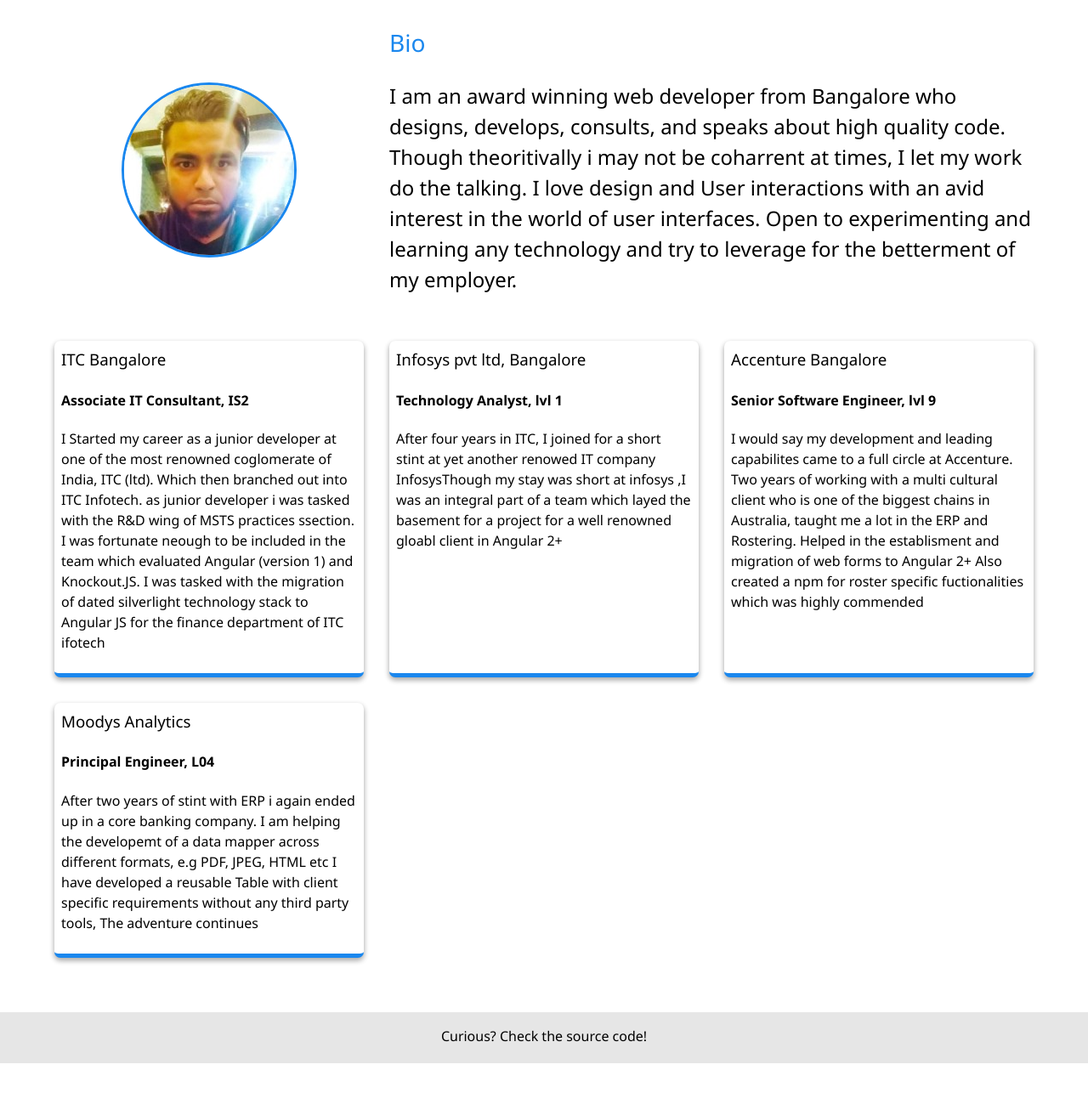
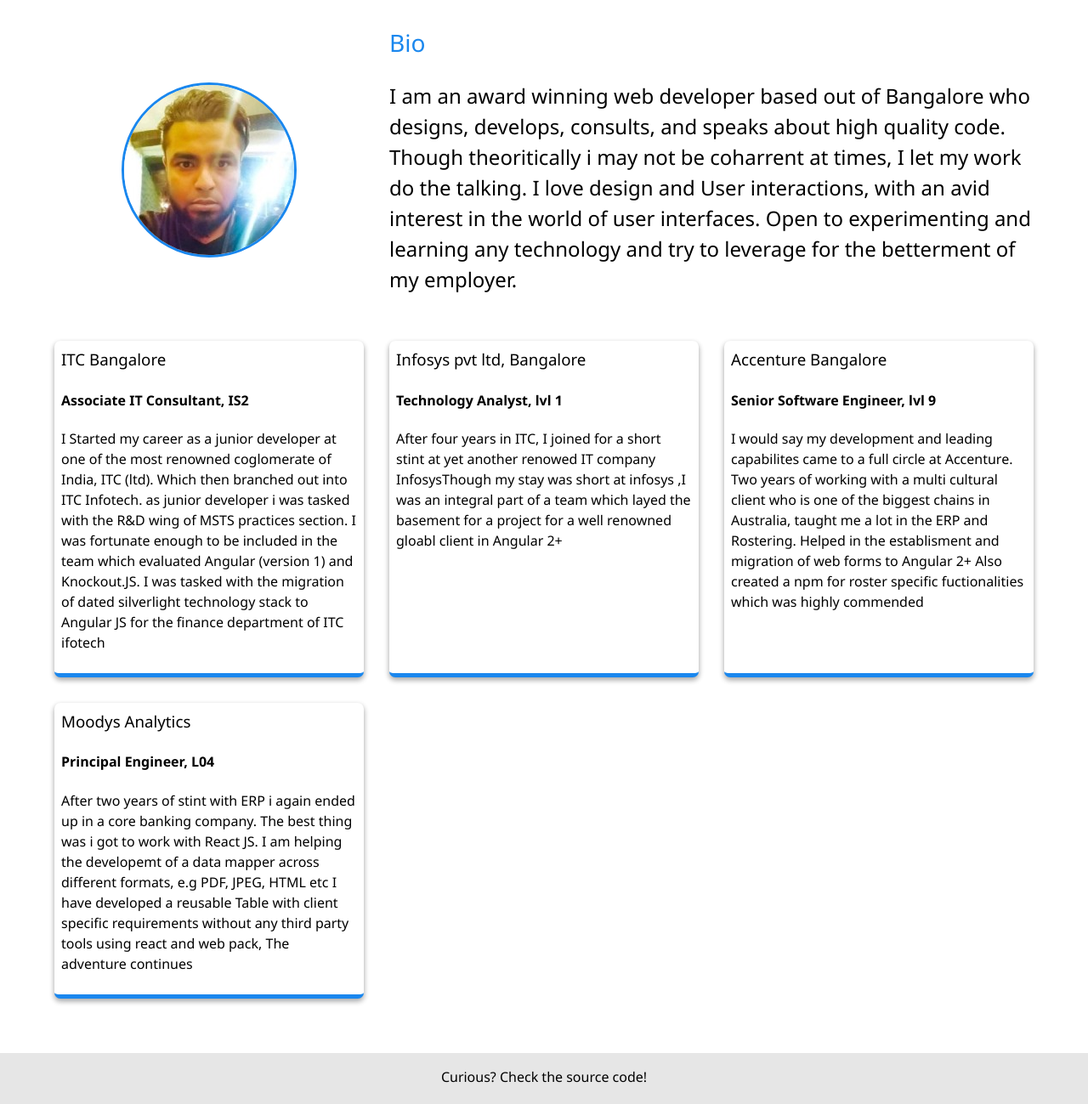
Before and after one commit to joe07leovin/Portfolio, a website: page dist/about.html in a window 1280 px wide. Shown: the part 253-1552 px from the top of the page at 85% size. Before the commit the page ends 1504 px from the top, so only its background shows below. Drawn offline with Linux system fonts and the light colour scheme.

Commit message:
corrections

```diff
--- a/dist/about.html
+++ b/dist/about.html
@@ -1,18 +1,13 @@
 <!DOCTYPE html>
 <html lang="en">
+
 <head>
   <meta charset="UTF-8" />
   <meta name="viewport" content="width=device-width, initial-scale=1.0" />
   <meta http-equiv="X-UA-Compatible" content="ie=edge" />
-    <link
-      href="https://fonts.googleapis.com/css?family=Roboto&display=swap"
-      rel="stylesheet"
-    />
+  <link href="https://fonts.googleapis.com/css?family=Roboto&display=swap" rel="stylesheet" />
   <link rel="stylesheet" href="css/main.css" />
-    <script
-      src="https://kit.fontawesome.com/49072be2f2.js"
-      crossorigin="anonymous"
-    ></script>
+  <script src="https://kit.fontawesome.com/49072be2f2.js" crossorigin="anonymous"></script>
   <title>About</title>
 </head>
 
@@ -54,60 +49,49 @@
       <div class="bio">
         <h3 class="text-secondary">Bio</h3>
         <p>
-            I am an award winning web developer from Bangalore who designs,
-            develops, consults, and speaks about high quality code. Though
-            theoritivally i may not be coharrent at times, I let my work do the
-            talking. I love design and User interactions with an avid interest
-            in the world of user interfaces. Open to experimenting and learning
-            any technology and try to leverage for the betterment of my
-            employer.
+          I am an award winning web developer based out of Bangalore who designs, develops, consults, and speaks about high quality
+          code. Though theoritically i may not be coharrent at times, I let my work do the talking. I love design and User
+          interactions, with an avid interest in the world of user interfaces. Open to experimenting and learning any technology
+          and try to leverage for the betterment of my employer.
         </p>
       </div>
       <div class="job job-1">
         <h3>ITC Bangalore</h3>
         <h4>Associate IT Consultant, IS2</h4>
         <p>
-            I Started my career as a junior developer at one of the most
-            renowned coglomerate of India, ITC (ltd). Which then branched out
-            into ITC Infotech. as junior developer i was tasked with the R&D
-            wing of MSTS practices ssection. I was fortunate neough to be
-            included in the team which evaluated Angular (version 1) and
-            Knockout.JS. I was tasked with the migration of dated silverlight
-            technology stack to Angular JS for the finance department of ITC
-            ifotech
+          I Started my career as a junior developer at one of the most renowned coglomerate of India, ITC (ltd). Which then branched
+          out into ITC Infotech. as junior developer i was tasked with the R&D wing of MSTS practices section. I was fortunate
+          enough to be included in the team which evaluated Angular (version 1) and Knockout.JS. I was tasked with the migration
+          of dated silverlight technology stack to Angular JS for the finance department of ITC ifotech
         </p>
       </div>
       <div class="job job-2">
         <h3>Infosys pvt ltd, Bangalore</h3>
         <h4>Technology Analyst, lvl 1</h4>
         <p>
-            After four years in ITC, I joined for a short stint at yet another
-            renowed IT company InfosysThough my stay was short at infosys ,I was
-            an integral part of a team which layed the basement for a project
-            for a well renowned gloabl client in Angular 2+
+          After four years in ITC, I joined for a short stint at yet another renowed IT company InfosysThough my stay was short at
+          infosys ,I was an integral part of a team which layed the basement for a project for a well renowned gloabl client
+          in Angular 2+
         </p>
       </div>
       <div class="job job-3">
         <h3>Accenture Bangalore</h3>
         <h4>Senior Software Engineer, lvl 9</h4>
         <p>
-            I would say my development and leading capabilites came to a full
-            circle at Accenture. Two years of working with a multi cultural
-            client who is one of the biggest chains in Australia, taught me a
-            lot in the ERP and Rostering. Helped in the establisment and
-            migration of web forms to Angular 2+ Also created a npm for roster
-            specific fuctionalities which was highly commended
+          I would say my development and leading capabilites came to a full circle at Accenture. Two years of working with a multi
+          cultural client who is one of the biggest chains in Australia, taught me a lot in the ERP and Rostering. Helped
+          in the establisment and migration of web forms to Angular 2+ Also created a npm for roster specific fuctionalities
+          which was highly commended
         </p>
       </div>
       <div class="job job-4">
         <h3>Moodys Analytics</h3>
         <h4>Principal Engineer, L04</h4>
         <p>
-            After two years of stint with ERP i again ended up in a core banking
-            company. I am helping the developemt of a data mapper across
-            different formats, e.g PDF, JPEG, HTML etc I have developed a
-            reusable Table with client specific requirements without any third
-            party tools, The adventure continues
+          After two years of stint with ERP i again ended up in a core banking company. The best thing was i got to work with React
+          JS. I am helping the developemt of a data mapper across different formats, e.g PDF, JPEG, HTML etc I have developed
+          a reusable Table with client specific requirements without any third party tools using react and web pack, The
+          adventure continues
         </p>
       </div>
     </div>
@@ -115,4 +99,5 @@
   </main>
 </body>
 <footer id="main-footer">Curious? Check the source code!</footer>
+
 </html>
```
Also changed, not shown: dist/index.html (+5 -9 lines). Lines whose indentation alone changed are shown as unchanged.
